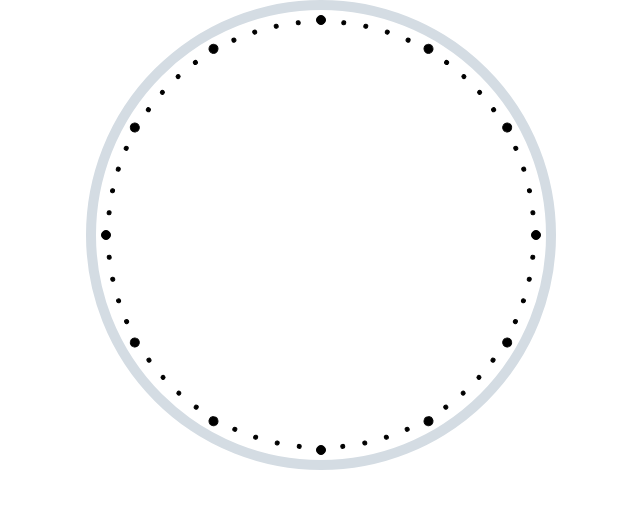
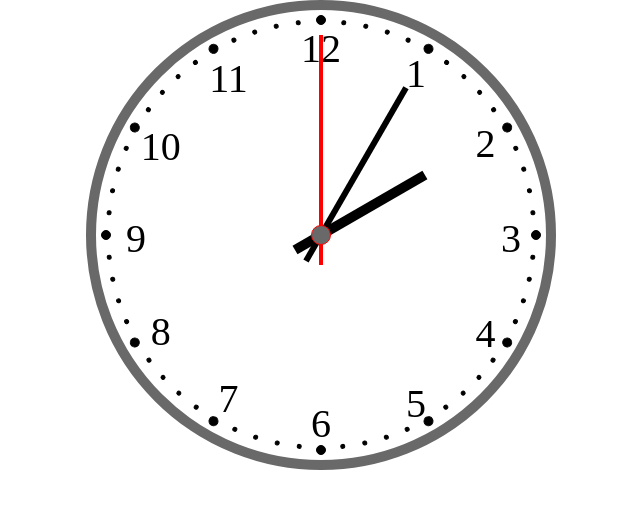
Before and after one commit to RadAtanasov/Clock, a website: page index.html in a window 1280 px wide. Shown: the whole page, without its empty margins (319-959 px from the left). Drawn offline with Linux system fonts and the light colour scheme.

Commit message:
all arounds

```diff
--- a/assets/css/styles.css
+++ b/assets/css/styles.css
@@ -5,17 +5,70 @@
 .clock_face{
   width: 450px;
   height: 450px;
-  border: 10px solid #D4DCE3;
+  border: 10px solid #696969;
   border-radius: 50%;
   position: relative;
   margin: auto;
+}
+.hour_hand{
+  width: 10px;
+  height: 150px;
+  background-color: #000;
+  position: absolute;
+  top:50%;
+  left: 50%;
+  margin-top: -120px;
+  margin-left: -5px;
+  transform: rotate(60deg);
+  transform-origin: 50% 120px;
+  z-index: 8;
+}
+.minute_hand{
+  width: 6px;
+  height: 200px;
+  background-color: #000;
+  position: absolute;
+  top:50%;
+  left: 50%;
+  margin-top: -170px;
+  margin-left: -3px;
+  transform: rotate(30deg);
+  transform-origin: 50% 170px;
+  z-index: 9;
+}
+.second_hand{
+  width: 4px;
+  height: 230px;
+  background-color: #FF0000;
+  position: absolute;
+  top:50%;
+  left: 50%;
+  margin-top: -200px;
+  margin-left: -2px;
+  transform: rotate(0deg);
+  transform-origin: 50% 200px;
+  z-index: 10;
+}
+.center{
+  width: 20px;
+  height: 20px;
+  box-sizing: border-box;
+  background-color: #696969;
+  border: 1px solid #FF0000;
+  border-radius: 50%;
+  position: absolute;
+  top: 50%;
+  margin-top: -10px;
+  left: 50%;
+  margin-left: -10px;
+  z-index: 20;
 }
 .absolute{
   position: absolute;
   width: 100%
 }
 .middle{
-  height: 410px;
+  height: 325px;
   margin-bottom: 10px;
 }
 .minute{
@@ -41,6 +94,12 @@
   background-color: #000;
   margin: auto;
   margin-top: 9px;
+}
+.hours{
+  width: 40px;
+  height: 40px;
+  font-size: 40px;
+  text-align: center;
 }
 .minute0_30{
   width: 40px;
@@ -89,6 +148,9 @@
   margin-left: -20px;
   transform: rotate(30deg);
 }
+.minute5_35 .hours{
+  transform: rotate(-30deg);
+}
 .minute6_36{
   width: 40px;
   height: 100%;
@@ -129,6 +191,9 @@
   margin-left: -20px;
   transform: rotate(60deg);
 }
+.minute10_40 .hours{
+  transform: rotate(-60deg);
+}
 .minute11_41{
   width: 40px;
   height: 100%;
@@ -168,6 +233,9 @@
   left: 50%;
   margin-left: -20px;
   transform: rotate(90deg);
+}
+.minute15_45 .hours{
+  transform: rotate(-90deg);
 }
 .minute16_46{
   width: 40px;
@@ -210,6 +278,9 @@
   margin-left: -20px;
   transform: rotate(120deg);
 }
+.minute20_50 .hours{
+  transform: rotate(-120deg);
+}
 .minute21_51{
   width: 40px;
   height: 100%;
@@ -250,6 +321,9 @@
   margin-left: -20px;
   transform: rotate(150deg);
 }
+.minute25_55 .hours{
+  transform: rotate(-150deg);
+}
 .minute26_56{
   width: 40px;
   height: 100%;
--- a/index.html
+++ b/index.html
@@ -9,13 +9,31 @@
 
 <body>
   <div class="clock_face">
+   <div class="hour_hand">
+
+   </div>
+   <div class="minute_hand">
+
+   </div>
+   <div class="second_hand">
+
+   </div>
+   <div class="center">
+
+   </div>
     <div class="absolute">
       <div class="minute0_30">
         <div class="minute">
 
         </div>
+        <div class="hours">
+          12
+        </div>
         <div class="middle">
 
+        </div>
+        <div class="hours">
+          6
         </div>
         <div class="minute">
 
@@ -74,20 +92,26 @@
         </div>
       </div>
     </div>
-     <div class="absolute">
+    <div class="absolute">
       <div class="minute5_35">
         <div class="minute">
 
         </div>
+        <div class="hours">
+          1
+        </div>
         <div class="middle">
 
+        </div>
+        <div class="hours">
+          7
         </div>
         <div class="minute">
 
         </div>
       </div>
     </div>
-      <div class="absolute">
+    <div class="absolute">
       <div class="minute6_36">
         <div class="small_minute">
 
@@ -99,8 +123,8 @@
 
         </div>
       </div>
-        </div>
-      <div class="absolute">
+    </div>
+    <div class="absolute">
       <div class="minute7_37">
         <div class="small_minute">
 
@@ -144,8 +168,14 @@
         <div class="minute">
 
         </div>
+        <div class="hours">
+          2
+        </div>
         <div class="middle">
 
+        </div>
+        <div class="hours">
+          8
         </div>
         <div class="minute">
 
@@ -209,8 +239,14 @@
         <div class="minute">
 
         </div>
+        <div class="hours">
+          3
+        </div>
         <div class="middle">
 
+        </div>
+        <div class="hours">
+          9
         </div>
         <div class="minute">
 
@@ -274,8 +310,14 @@
         <div class="minute">
 
         </div>
+        <div class="hours">
+          4
+        </div>
         <div class="middle">
 
+        </div>
+        <div class="hours">
+          10
         </div>
         <div class="minute">
 
@@ -339,8 +381,14 @@
         <div class="minute">
 
         </div>
+        <div class="hours">
+          5
+        </div>
         <div class="middle">
 
+        </div>
+        <div class="hours">
+          11
         </div>
         <div class="minute">
 
```
